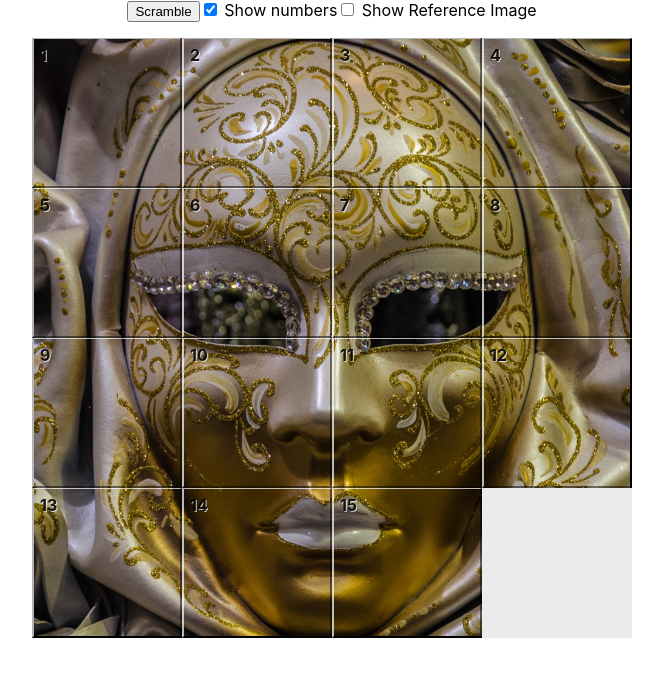
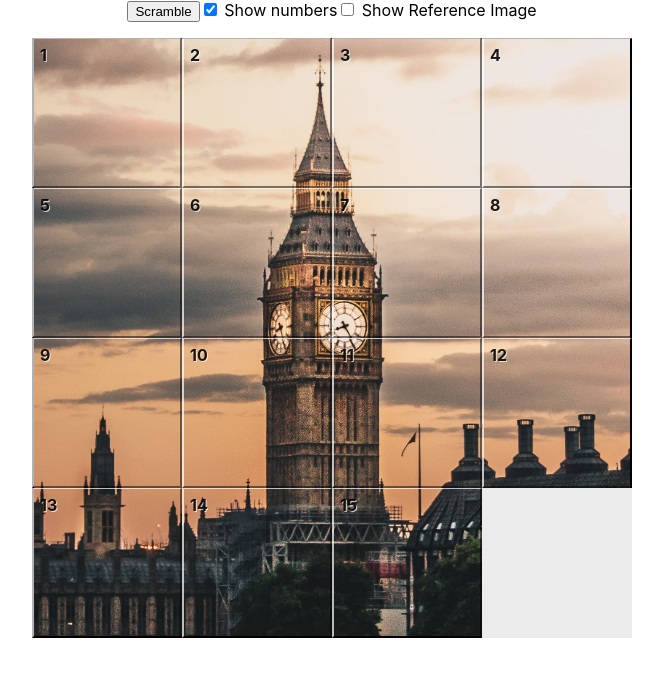
Before and after one commit to gdaws/sliderpuzzle, a React (Create React App) app: page / in a window 1280 px wide. Shown: the top 676 px of the page, without its empty margins (308-971 px from the left). Built offline with nearby package versions, Linux system fonts and the light colour scheme.

Commit message:
Group UI variables into a UiState object

```diff
--- a/src/gui/components/App.tsx
+++ b/src/gui/components/App.tsx
@@ -3,13 +3,13 @@ import { incrementalScramble } from '../../core/scramble';
 import { sleep } from '../../utils/timer';
 import { slide, showNumbers, showReferenceImage } from '../actions';
 import reducer, {initState} from '../reducer';
-import texture2 from '../assets/texture2.jpg';
+import texture2 from '../assets/texture1.jpg';
 import './App.css';
 import Puzzle from './Puzzle';
 
 function App() {
 
-  const [state, dispatch] = useReducer(reducer, initState(4));
+  const [state, dispatch] = useReducer(reducer, initState(4, texture2));
 
   const handleSlideRequest = (index: number) => {
     dispatch(slide(index));
@@ -17,30 +17,31 @@ function App() {
 
   const scramble = async () => {
     for await (const target of incrementalScramble(state.board)) {
-      console.log(target);
       dispatch(slide(target));
       await sleep(18);
     }
   };
 
   const toggleTileNumbersVisibility = () => {
-    dispatch(showNumbers(!state.numbersVisible));
+    dispatch(showNumbers(!state.ui.numbersVisible));
   };
 
   const toggleReferenceImageVisibility = () => {
-    dispatch(showReferenceImage(!state.referenceImageVisible));
+    dispatch(showReferenceImage(!state.ui.referenceImageVisible));
   };
 
   return (
     <div className="App">
       <button type="button" onClick={scramble}>Scramble</button>
-      <label><input type="checkbox" value={1} checked={state.numbersVisible} onClick={toggleTileNumbersVisibility} /> Show numbers</label>
-      <label><input type="checkbox" value={1} checked={state.referenceImageVisible} onClick={toggleReferenceImageVisibility} /> Show Reference Image</label>
-      <Puzzle
-        board={state.board}
-        numbersVisible={state.numbersVisible}
-        backgroundImage={texture2}
-        onSlide={handleSlideRequest} />
+      <label><input type="checkbox" value={1} checked={state.ui.numbersVisible} onClick={toggleTileNumbersVisibility} /> Show numbers</label>
+      <label><input type="checkbox" value={1} checked={state.ui.referenceImageVisible} onClick={toggleReferenceImageVisibility} /> Show Reference Image</label>
+      <div className="AppPuzzleContainer">
+        <Puzzle
+          board={state.board}
+          numbersVisible={state.ui.numbersVisible}
+          backgroundImage={state.ui.boardImage}
+          onSlide={handleSlideRequest} />
+      </div>
     </div>
   );
 }
--- a/src/gui/reducer.ts
+++ b/src/gui/reducer.ts
@@ -8,20 +8,28 @@ import {
   ACTION_SHOW_REFERENCE_IMAGE
 } from './actions';
 
+interface UiState {
+  numbersVisible: boolean;
+  referenceImageVisible: boolean;
+  boardImage: string;
+};
+
 interface State {
   board: Board;
-  numbersVisible: boolean;
-  referenceImageVisible: boolean;
+  ui: UiState;
 };
 
-export function initState(size: number): State {
+export function initState(size: number, boardImage: string): State {
 
   const board = initBoard(size);
 
   return {
     board,
-    numbersVisible: true,
-    referenceImageVisible: false
+    ui: {
+      numbersVisible: true,
+      referenceImageVisible: false,
+      boardImage
+    }
   };
 };
 
```
